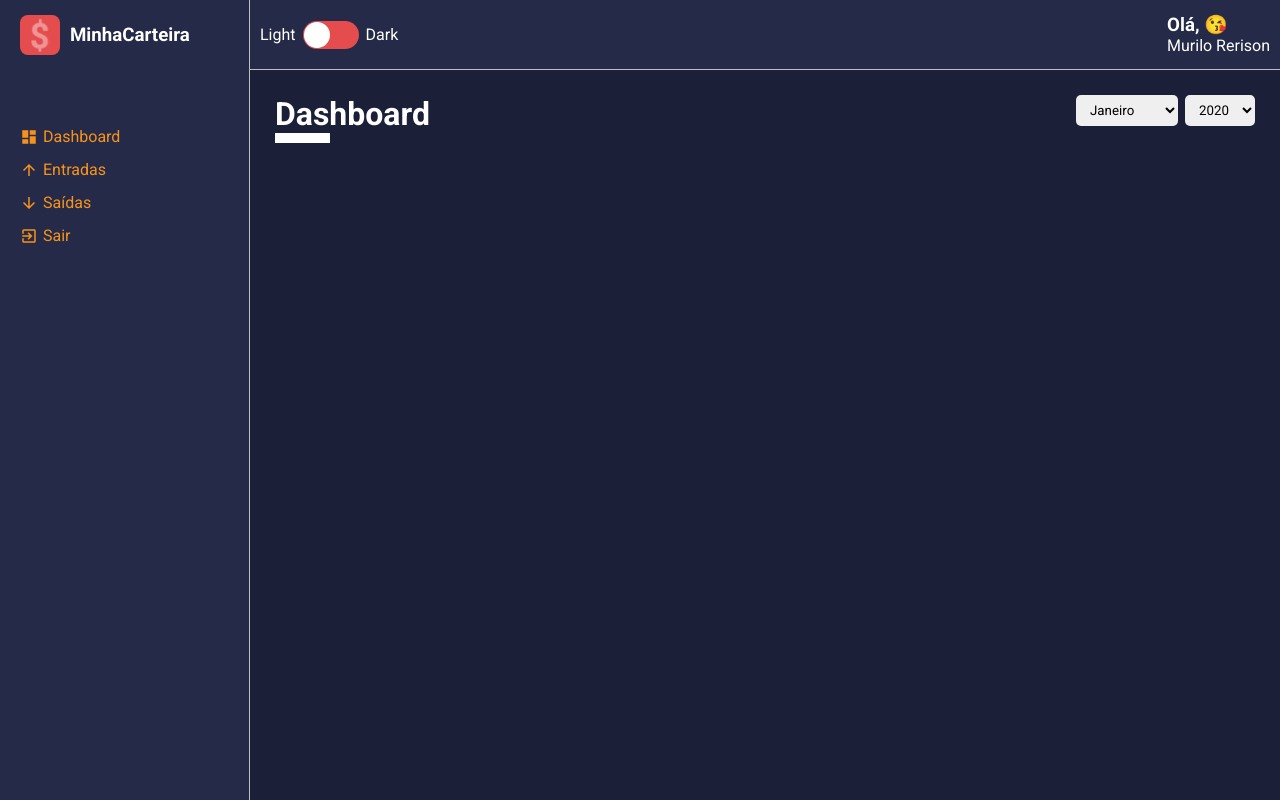
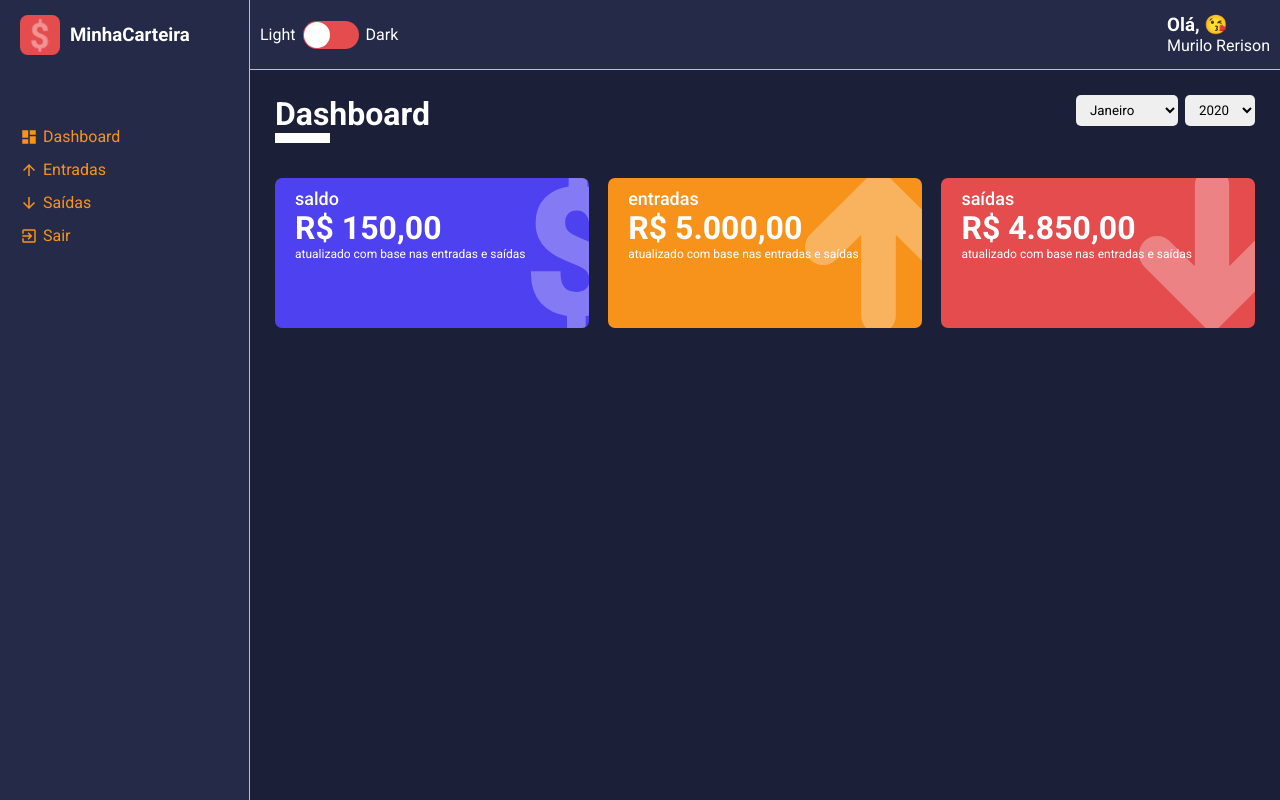
Before and after one commit to murilodevkapaz/dashboard-react, a React (Create React App) app: page /dashboard in a window 1280 px wide. Built offline with nearby package versions, Linux system fonts and the light colour scheme.

Commit message:
implementing dashboard cards

```diff
--- a/package.json
+++ b/package.json
@@ -12,6 +12,7 @@
     "@types/react-dom": "^16.9.8",
     "@types/styled-components": "^5.1.7",
     "react": "^17.0.1",
+    "react-countup": "^4.3.3",
     "react-dom": "^17.0.1",
     "react-icons": "^4.1.0",
     "react-router-dom": "^5.2.0",
--- /dev/null
+++ b/src/components/WalletBox/index.tsx
@@ -0,0 +1,50 @@
+import React, { useMemo } from 'react';
+import { Container } from './styles';
+import dollarImg from '../../assets/dollar.svg';
+import arrowUpImg from '../../assets/arrow-up.svg';
+import arrowDownImg from '../../assets/arrow-down.svg';
+import CountUp from 'react-countup';
+
+interface IWalletBoxProps {
+    title: string;
+    amount: number;
+    footerLabel: string;
+    icon: 'dollar' | 'arrowUp' | 'arrowDown';
+    color: string;
+}
+
+const WalletBox: React.FC<IWalletBoxProps> = ({
+    title,
+    amount,
+    footerLabel,
+    icon,
+    color,
+}) => {
+
+    const iconSelected = useMemo(() => {
+        if (icon == 'dollar') return dollarImg;
+        if (icon == 'arrowUp') return arrowUpImg;
+        if (icon == 'arrowDown') return arrowDownImg;
+    }, [icon]);
+
+
+    return (
+        <Container color={color}>
+            <span>{title}</span>
+            <h1>
+                <CountUp
+                    end={amount}
+                    prefix={"R$ "}
+                    separator="."
+                    decimal=","
+                    decimals={2}
+                />
+            </h1>
+            <small>{footerLabel}</small>
+            <img src={iconSelected} alt={title} />
+
+        </Container>
+    )
+}
+
+export default WalletBox;
--- /dev/null
+++ b/src/components/WalletBox/styles.ts
@@ -0,0 +1,39 @@
+import styled from 'styled-components';
+
+interface IContainerProps {
+    color: string;
+}
+
+export const Container = styled.div<IContainerProps>`
+    width: 32%;
+    height: 150px;
+    margin: 10px 0;
+    background-color: ${props=>props.color};
+    color: ${props=>props.theme.colors.white};
+
+    border-radius: 7px;
+    padding: 10px 20px;
+
+    position: relative;
+    overflow: hidden;
+
+    //o que tem dentro do container
+    >img{
+        position: absolute;
+        height: 110%;
+        top: -10px;
+        right: -30px;
+        opacity: .3;
+    }
+
+    >span{
+        font-size: 18px;
+        font-weight: 500;
+    }
+
+    >small{
+        font-size: 12px;
+        position: absolute;
+        border: 10px;
+    }
+`;
--- a/src/pages/dashboard/index.tsx
+++ b/src/pages/dashboard/index.tsx
@@ -1,7 +1,8 @@
 import React, { useState, useMemo } from 'react';
-import { Container } from './styles';
+import { Container, Content } from './styles';
 import ContentHeader from '../../components/ContentHeader';
 import SelectInput from '../../components/SelectInput';
+import WalletBox from '../../components/WalletBox';
 
 import expenses from '../../repositories/expenses';
 import gains from '../../repositories/gains';
@@ -26,23 +27,23 @@
     ];
 
     //hooks
-    const handleMonthSelected = (month: string) =>{
-        try{
+    const handleMonthSelected = (month: string) => {
+        try {
             const parseMonth = Number(month);
             setMonthSelected(parseMonth);
         }
-        catch(e){
+        catch (e) {
             throw new Error('invalid month value. Is accept 0 - 24.');
         }
     }
 
 
-    const handleYearSelected = (year: string) =>{
-        try{
+    const handleYearSelected = (year: string) => {
+        try {
             const parseYear = Number(year);
             setMonthSelected(parseYear);
         }
-        catch(e){
+        catch (e) {
             throw new Error('invalid year value. Is accept integer numbers');
         }
     }
@@ -65,13 +66,13 @@
             uniqYears.add(year);
         })
 
-        return Array.from(uniqYears).map(year=>{
+        return Array.from(uniqYears).map(year => {
             return {
                 value: year,
                 label: year,
             }
         })
-    },[]);
+    }, []);
 
     return (
         <Container>
@@ -87,6 +88,29 @@
                     defaultValue={yearSelected}
                 />
             </ContentHeader>
+            <Content>
+                <WalletBox
+                    title="saldo"
+                    amount={150.00}
+                    footerLabel="atualizado com base nas entradas e saídas"
+                    icon="dollar"
+                    color="#4E41F0"
+                />
+                <WalletBox
+                    title="entradas"
+                    amount={5000.00}
+                    footerLabel="atualizado com base nas entradas e saídas"
+                    icon="arrowUp"
+                    color="#F7931B"
+                />
+                <WalletBox
+                    title="saídas"
+                    amount={4850.00}
+                    footerLabel="atualizado com base nas entradas e saídas"
+                    icon="arrowDown"
+                    color="#E44C4E"
+                />
+            </Content>
         </Container>
     )
 }
--- a/src/pages/dashboard/styles.ts
+++ b/src/pages/dashboard/styles.ts
@@ -4,3 +4,8 @@
 export const Container = styled.div`
 
 `;
+
+export const Content = styled.div`
+    display: flex;
+    justify-content: space-between;
+`;
```
Also changed, not shown: 2 other files (tests, documents, lock files or other folders). Lines whose indentation alone changed are shown as unchanged.
